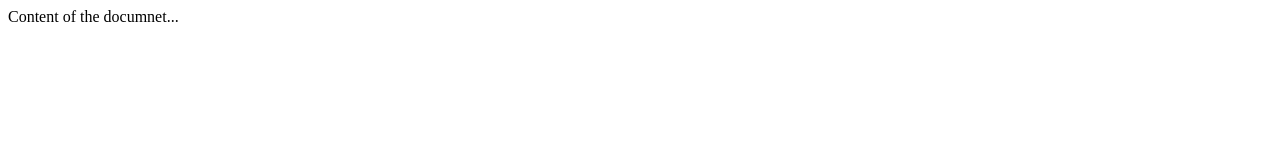
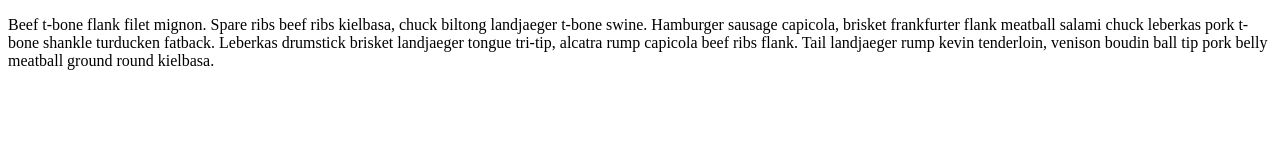
Before and after one commit to kchardin/MoonPrismPower, a plain HTML site: page index.html in a window 1280 px wide. Drawn offline with Linux system fonts and the light colour scheme.

Commit message:
Added Bacon Ipsum
Self Explanatory

```diff
--- a/index.html
+++ b/index.html
@@ -5,6 +5,8 @@
     <title>Title of the Document</title>
   </head>
   <body>
-    Content of the documnet...
+    <p>Beef t-bone flank filet mignon. Spare ribs beef ribs kielbasa, chuck biltong landjaeger t-bone swine. Hamburger sausage capicola, brisket frankfurter flank meatball salami chuck leberkas pork t-bone shankle turducken fatback. Leberkas drumstick brisket landjaeger tongue tri-tip, alcatra rump capicola beef ribs flank. Tail landjaeger rump kevin tenderloin, venison boudin ball tip pork belly meatball ground round kielbasa.
+
+</p>
   </body>
 </html>
```
